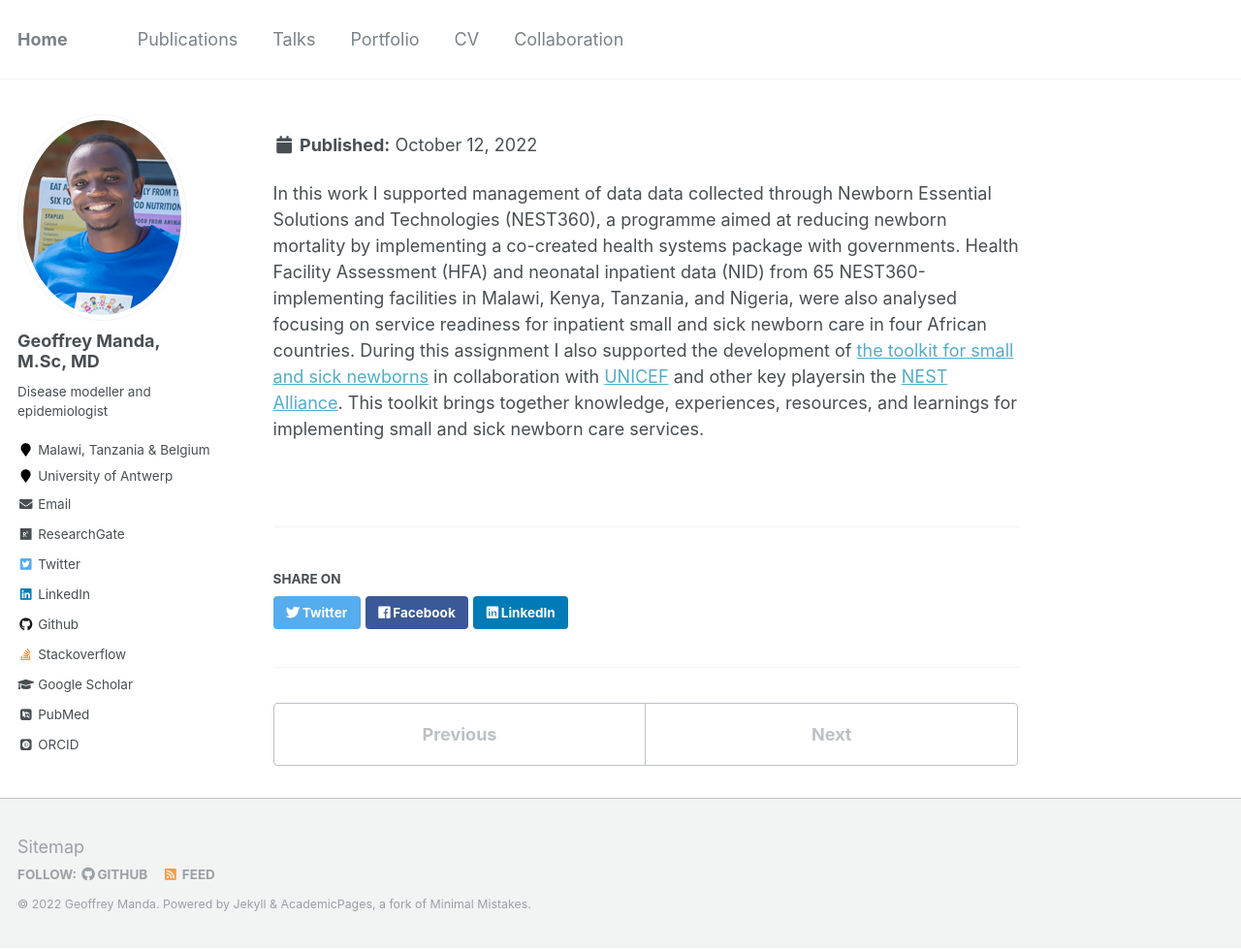
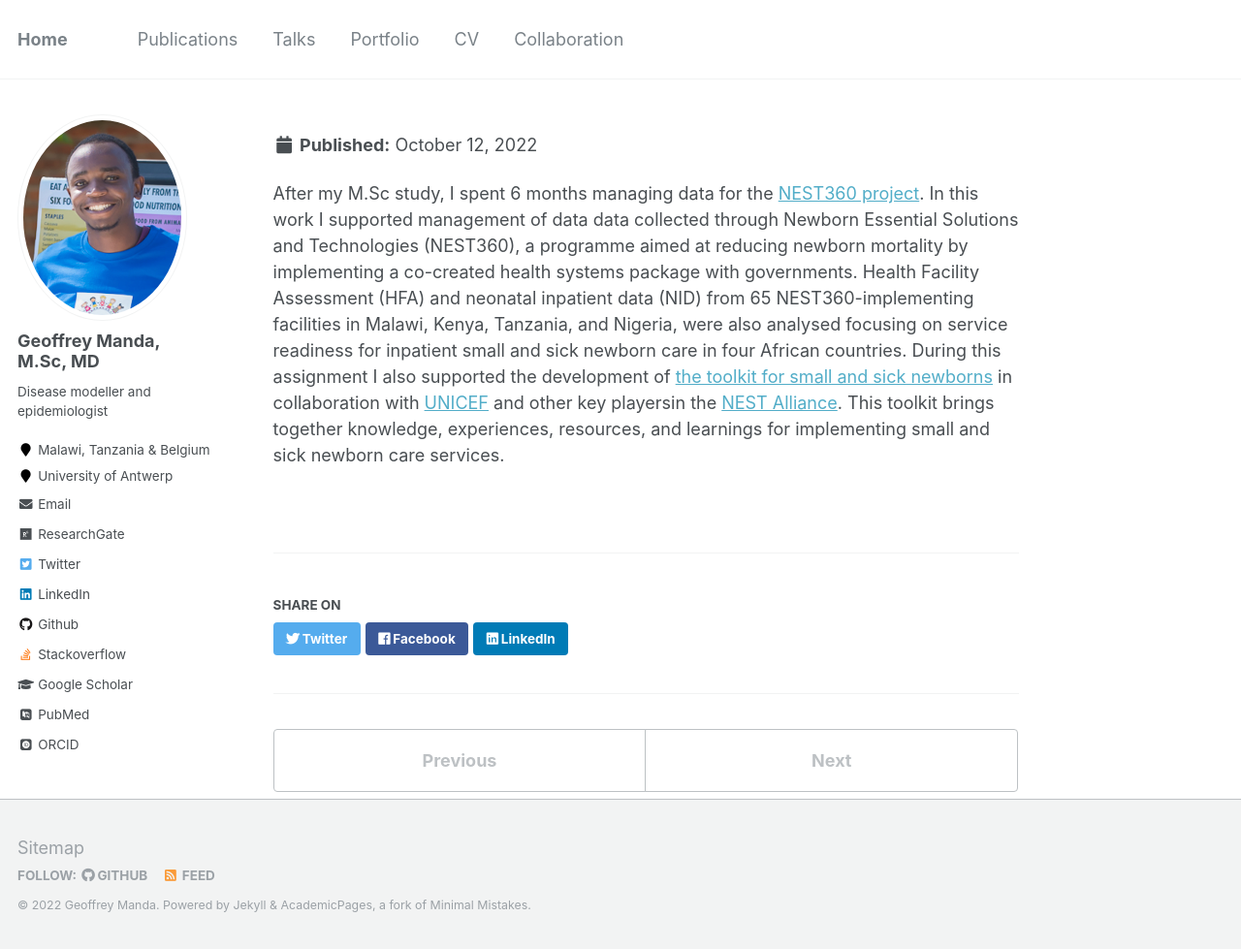
Before and after one commit to GeoffreyManda/GeoffreyManda.github.io, a Jekyll site: the page built from _portfolio/NEST_HFA.md, in a window 1280 px wide and 979 px high. Shown: the whole window at 97% size. Built offline with Jekyll 4.4.1, drawn with Linux system fonts in a browser that asks for light colours; some web fonts are replaced.

Commit message:
Update NEST_HFA.md

```diff
--- a/_portfolio/NEST_HFA.md
+++ b/_portfolio/NEST_HFA.md
@@ -1,8 +1,8 @@
 ---
-title: "Service readiness for inpatient small and sick newborn care: Evaluation of health facility assessment data from a standard tool used in 65 hospitals in Malawi, Kenya, Tanzania, and Nigeria."
-excerpt: "After my M.Sc study, I spent 6 months managing data for the [NEST360 project](https://nest360.org/)."
-<br/><img src='/images/newborn_toolkit.png'>"
+title: "[NEST360 project](https://nest360.org/) professional assistant role."
+excerpt:"Service readiness for inpatient small and sick newborn care: Evaluation of health facility assessment data from a standard tool used in 65 hospitals in Malawi, Kenya, Tanzania, and Nigeria."
+<br/><img src='/images/newborn_toolkit.png'>
 collection: portfolio
 ---
 
-In this work I supported management of data data collected through Newborn Essential Solutions and Technologies (NEST360), a programme aimed at reducing newborn mortality by implementing a co-created health systems package with governments. Health Facility Assessment (HFA) and neonatal inpatient data (NID) from 65 NEST360-implementing facilities in Malawi, Kenya, Tanzania, and Nigeria, were also analysed focusing on service readiness for inpatient small and sick newborn care in four African countries. During this assignment I also supported the development of [the toolkit for small and sick newborns](https://www.newborntoolkit.org/) in collaboration with [UNICEF](https://www.unicef.org) and other key playersin the [NEST Alliance](https://nest360.org/about/). This toolkit brings together knowledge, experiences, resources, and learnings for implementing small and sick newborn care services.
+After my M.Sc study, I spent 6 months managing data for the [NEST360 project](https://nest360.org/). In this work I supported management of data data collected through Newborn Essential Solutions and Technologies (NEST360), a programme aimed at reducing newborn mortality by implementing a co-created health systems package with governments. Health Facility Assessment (HFA) and neonatal inpatient data (NID) from 65 NEST360-implementing facilities in Malawi, Kenya, Tanzania, and Nigeria, were also analysed focusing on service readiness for inpatient small and sick newborn care in four African countries. During this assignment I also supported the development of [the toolkit for small and sick newborns](https://www.newborntoolkit.org/) in collaboration with [UNICEF](https://www.unicef.org) and other key playersin the [NEST Alliance](https://nest360.org/about/). This toolkit brings together knowledge, experiences, resources, and learnings for implementing small and sick newborn care services.
```
